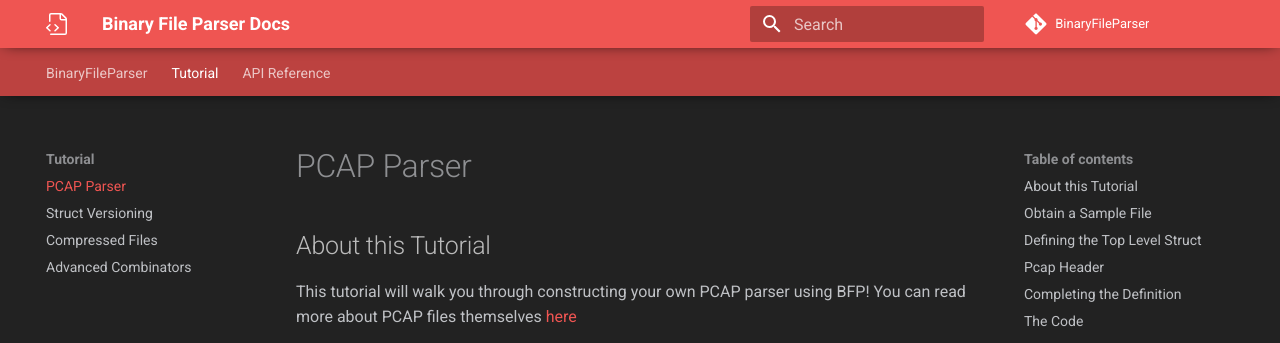
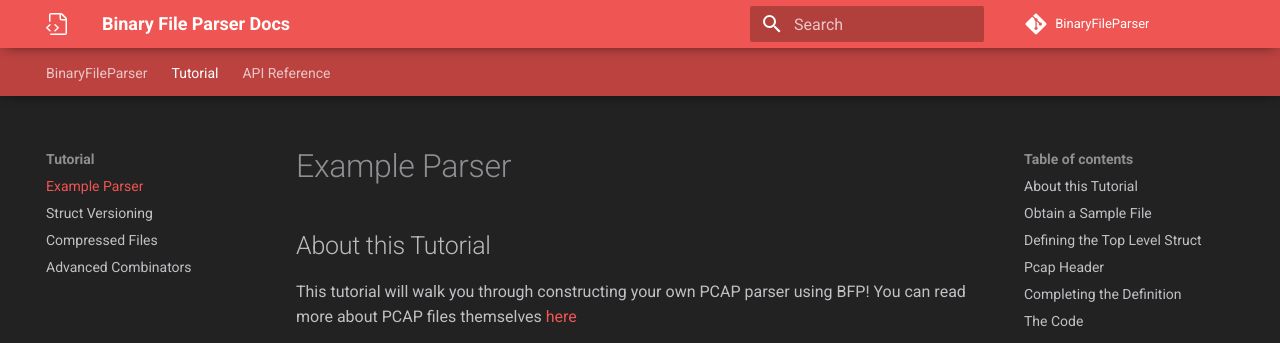
Before and after one commit to Divy1211/BinaryFileParser, an MkDocs documentation site: the page built from docs/pages/tutorial/pcap_parser.md, in a window 1280 px wide and 900 px high. Shown: the top 343 px of the window. Built offline with MkDocs 1.6.1 and Material for MkDocs 9.7.7, drawn with Linux system fonts in a browser that asks for light colours; some web fonts are replaced; comment, search, counter and statistics services are not loaded.

Commit message:
Update mkdocs.yml

```diff
--- a/docs/mkdocs.yml
+++ b/docs/mkdocs.yml
@@ -13,7 +13,7 @@ use_directory_urls: true
 nav:
   -                                 "index.md"
   - Tutorial:
-      - PCAP Parser:                "tutorial/pcap_parser.md"
+      - Example Parser:             "tutorial/pcap_parser.md"
       - Struct Versioning:          "tutorial/struct_versioning.md"
       - Compressed Files:           "tutorial/compressed_files.md"
       - Advanced Combinators:       "tutorial/advanced_combinators.md"
```
